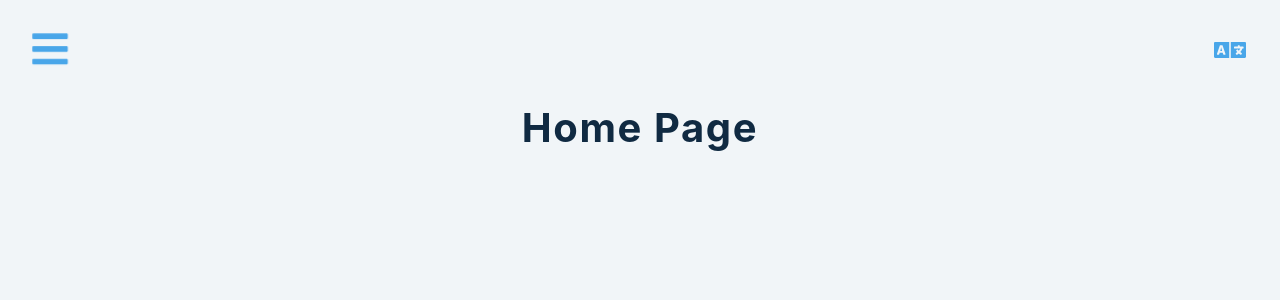
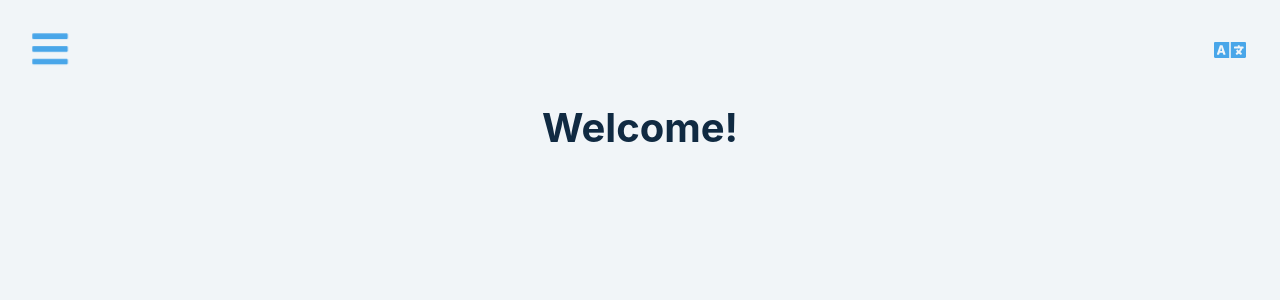
Before and after one commit to ZahraBahmanpour/react-context-sidebar, a React (Create React App) app: page / in a window 1280 px wide. Shown: the top 300 px of the page. Built offline with nearby package versions, Linux system fonts and the light colour scheme.

Commit message:
add translation to page headings

```diff
--- a/src/i18n.js
+++ b/src/i18n.js
@@ -13,4 +13,14 @@ export const i18n = {
       documents: "اسناد",
     },
   },
+  pageHeading: {
+    en: {
+      welcome: "Welcome!",
+      meet: "Meet Our Team",
+    },
+    fa: {
+      welcome: "خوش آمدید",
+      meet: "تیم ما",
+    },
+  },
 };
--- a/src/index.css
+++ b/src/index.css
@@ -75,7 +75,6 @@ h1,
 h2,
 h3,
 h4 {
-  letter-spacing: var(--spacing);
   text-transform: capitalize;
   line-height: 1.25;
   margin-bottom: 0.75rem;
--- a/src/pages/Home.js
+++ b/src/pages/Home.js
@@ -1,7 +1,13 @@
+import { useGlobalContext } from "../context";
+import { i18n } from "../i18n";
+
 export default function Home() {
+  const { direction } = useGlobalContext();
+  const translation =
+    direction === "rtl" ? i18n.pageHeading.fa : i18n.pageHeading.en;
   return (
     <div className="container">
-      <h2>Home Page</h2>
+      <h2>{translation.welcome}</h2>
     </div>
   );
 }
--- a/src/pages/Team.js
+++ b/src/pages/Team.js
@@ -1,7 +1,13 @@
+import { useGlobalContext } from "../context";
+import { i18n } from "../i18n";
+
 export default function Team() {
+  const { direction } = useGlobalContext();
+  const translation =
+    direction === "rtl" ? i18n.pageHeading.fa : i18n.pageHeading.en;
   return (
     <div className="container">
-      <h2>Meet Out Team</h2>
+      <h2>{translation.meet}</h2>
     </div>
   );
 }
```
